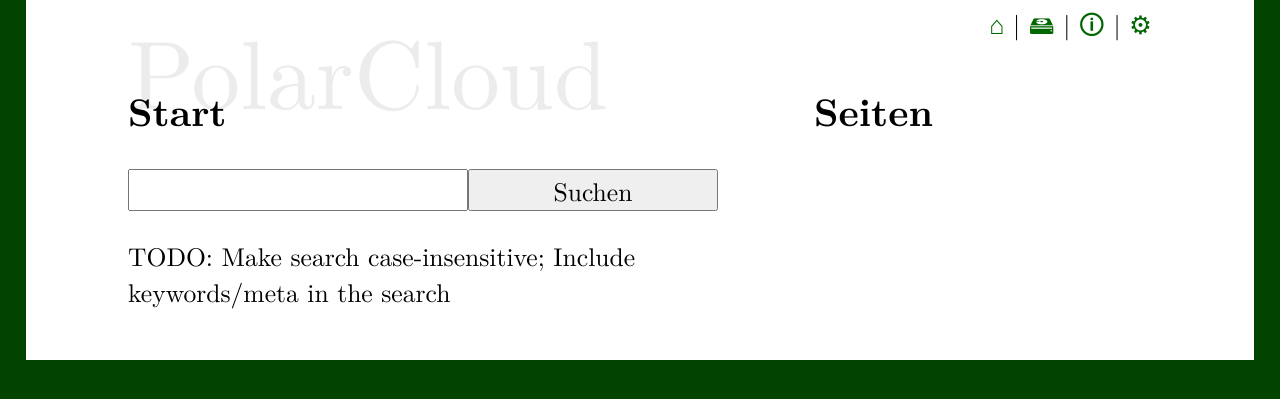
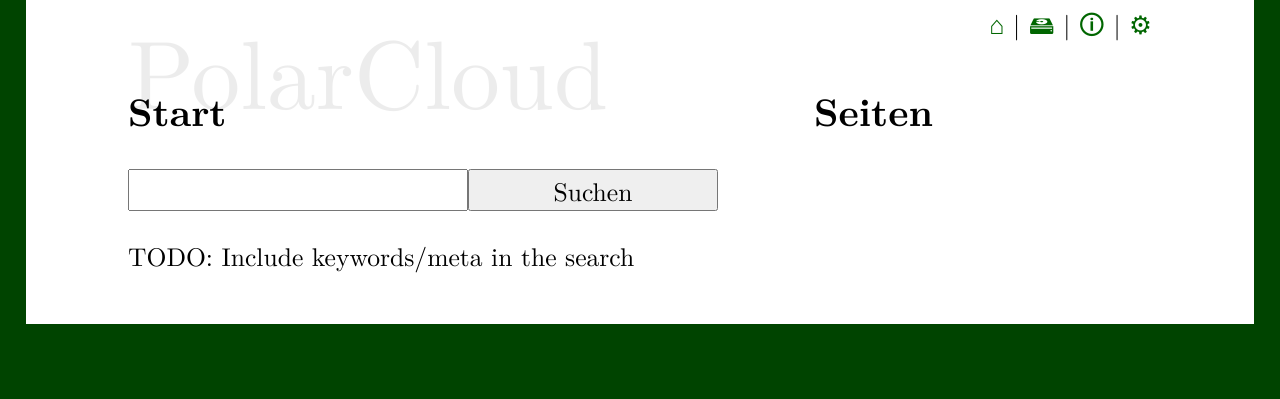
Before and after one commit to polarwinkel/PolarCloud, a Flask app: page / in a window 1280 px wide. Shown: the part 92-491 px from the top of the page. Run offline with Flask 2, Linux system fonts and the light colour scheme.

Commit message:
fix subpaths in search

```diff
--- a/templates/index.html
+++ b/templates/index.html
@@ -32,7 +32,7 @@
         <h2>Start</h2>
         <input type="text" id="searchQuick"></input><button onclick="searchQuick()">Suchen</button>
         <div id="searchResults"></div>
-        <p>TODO: Make search case-insensitive; Include keywords/meta in the search</p>
+        <p>TODO: Include keywords/meta in the search</p>
     </div>
 </div>
 
@@ -78,7 +78,7 @@
                     }
                 }
             } else {
-                result = [].concat(result, findWord(word, dict[item], item+'/'));
+                result = [].concat(result, findWord(word, dict[item], path+item+'/'));
             }
         }
         return result;
```
